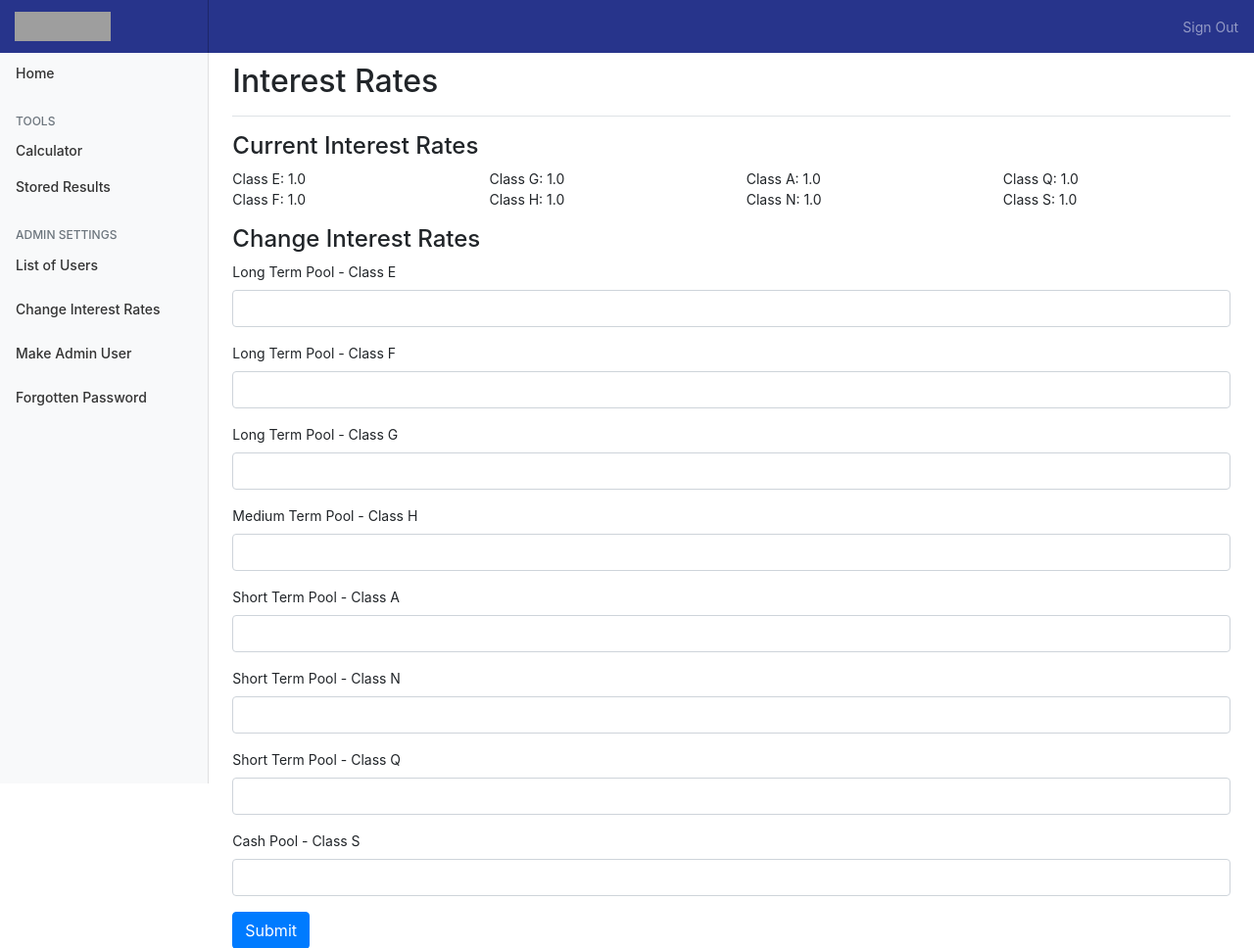
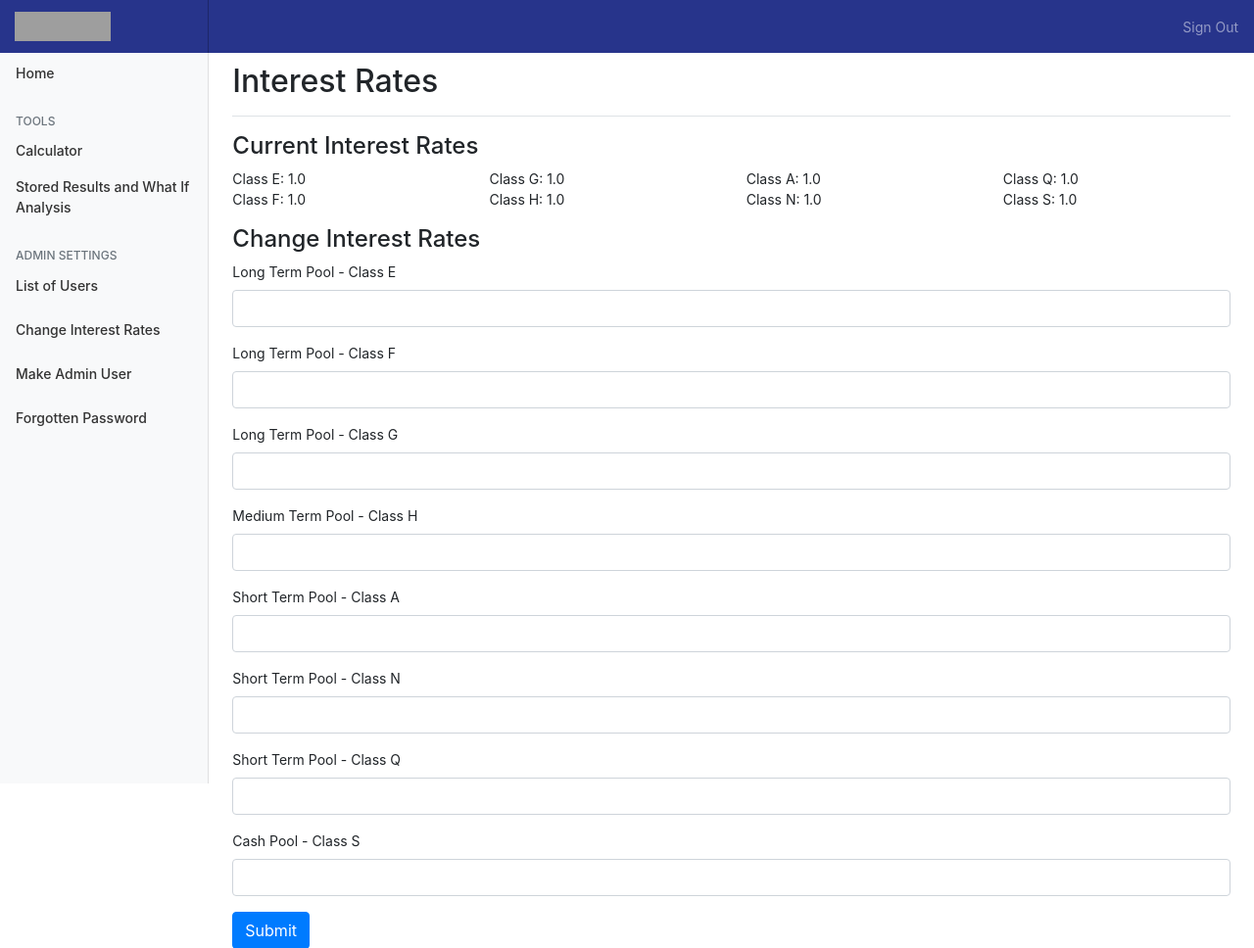
Before and after one commit to deanvains/Modelling-Returns-On-Funds, a Flask app: page /admin in a window 1280 px wide. Shown: the top 968 px of the page at 98% size. Run offline with Flask 2, Linux system fonts and the light colour scheme; a user stored in the database is signed in; tables that the repository leaves empty hold one stand-in row (values such as "Sample post"); some libraries are stand-ins or nearby versions; grey boxes are pictures that could not be loaded.

Commit message:
Update base.html
updated frontend

```diff
--- a/app/templates/base.html
+++ b/app/templates/base.html
@@ -67,7 +67,7 @@
                         {% if current_user.is_authenticated %}
                         <li class="nav-item ">
                             <a class="nav-link " href="{{ url_for( 'profile') }} ">
-                                <span data-feather="database "></span> Stored Results
+                                <span data-feather="database "></span> Stored Results and What If Analysis
                             </a>
                         </li>
                         {% endif %}
@@ -129,6 +129,25 @@
             $('#formButton').css('color', '#007bff');
             $('#formButton2').css('background-color',  '#e2edfa');
             $('#formButton2').css('color', '#007bff');
+            $("#yeartable ").show();
+            $("#monthtable ").hide();
+            $('#YearButton').css('background-color', '#007bff');
+            $('#YearButton').css('color',  '#e2edfa');
+            $('#MonthButton').css('background-color', '#e2edfa');
+            $('#MonthButton').css('color',  '#007bff');
+            $("#yeartable2 ").show();
+            $("#monthtable2 ").hide();
+            $('#YearButton2').css('background-color', '#007bff');
+            $('#YearButton2').css('color',  '#e2edfa');
+            $('#MonthButton2').css('background-color', '#e2edfa');
+            $('#MonthButton2').css('color',  '#007bff');
+            $("#yeartable3 ").show();
+            $("#monthtable3 ").hide();
+            $('#YearButton3').css('background-color', '#007bff');
+            $('#YearButton3').css('color',  '#e2edfa');
+            $('#MonthButton3').css('background-color', '#e2edfa');
+            $('#MonthButton3').css('color',  '#007bff');
+
             $("#formButton ").click(function() {
                 $("#calcForm ").show();
                 $("#month ").show();
@@ -170,6 +189,60 @@
                 $('#formButton').css('background-color', '#e2edfa');
                 $('#formButton').css('color',  '#007bff');
             });
+
+            $("#YearButton").click(function() {
+                $("#yeartable ").show();
+                $("#monthtable ").hide();
+                $('#YearButton').css('background-color', '#007bff');
+                $('#YearButton').css('color',  '#e2edfa');
+                $('#MonthButton').css('background-color', '#e2edfa');
+                $('#MonthButton').css('color',  '#007bff');
+            });
+
+            $("#MonthButton").click(function() {
+                $("#yeartable ").hide();
+                $("#monthtable ").show();
+                $('#MonthButton').css('background-color', '#007bff');
+                $('#MonthButton').css('color',  '#e2edfa');
+                $('#YearButton').css('background-color', '#e2edfa');
+                $('#YearButton').css('color',  '#007bff');
+            });
+
+            $("#YearButton2").click(function() {
+                $("#yeartable2 ").show();
+                $("#monthtable2 ").hide();
+                $('#YearButton2').css('background-color', '#007bff');
+                $('#YearButton2').css('color',  '#e2edfa');
+                $('#MonthButton2').css('background-color', '#e2edfa');
+                $('#MonthButton2').css('color',  '#007bff');
+            });
+
+            $("#MonthButton2").click(function() {
+                $("#yeartable2 ").hide();
+                $("#monthtable2 ").show();
+                $('#MonthButton2').css('background-color', '#007bff');
+                $('#MonthButton2').css('color',  '#e2edfa');
+                $('#YearButton2').css('background-color', '#e2edfa');
+                $('#YearButton2').css('color',  '#007bff');
+            });
+
+            $("#YearButton3").click(function() {
+                $("#yeartable3 ").show();
+                $("#monthtable3 ").hide();
+                $('#YearButton3').css('background-color', '#007bff');
+                $('#YearButton3').css('color',  '#e2edfa');
+                $('#MonthButton3').css('background-color', '#e2edfa');
+                $('#MonthButton3').css('color',  '#007bff');
+            });
+
+            $("#MonthButton3").click(function() {
+                $("#yeartable3 ").hide();
+                $("#monthtable3 ").show();
+                $('#MonthButton3').css('background-color', '#007bff');
+                $('#MonthButton3').css('color',  '#e2edfa');
+                $('#YearButton3').css('background-color', '#e2edfa');
+                $('#YearButton3').css('color',  '#007bff');
+            });
         });
     </script>
     <!--
```
